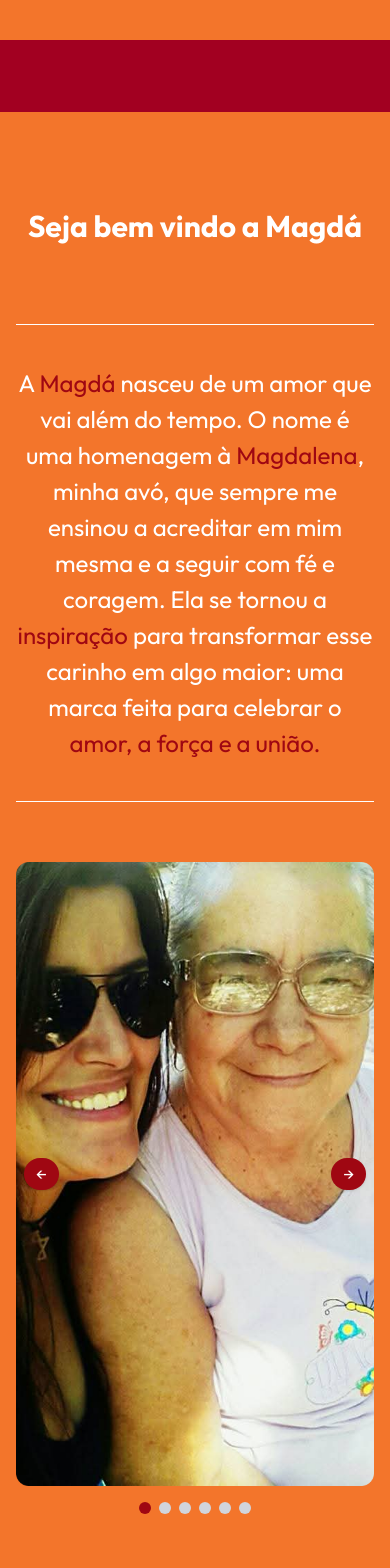
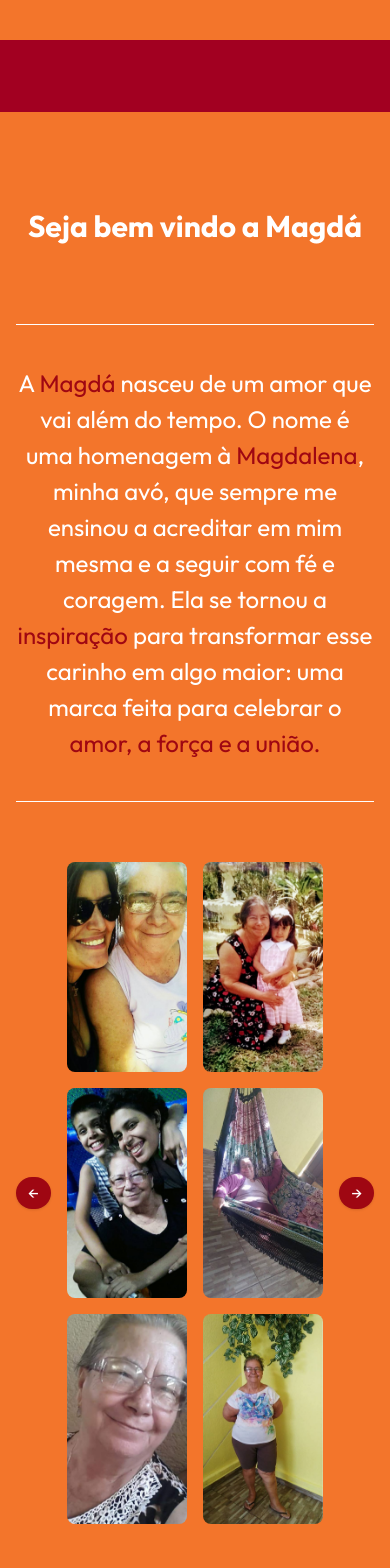
Before and after one commit to magda-earrings/magda-frontend, a Next.js app: page /settings/options/about in a window 390 px wide. Shown: the top 1568 px of the page. Built offline with nearby package versions, Linux system fonts and the light colour scheme; some icons are missing.

Commit message:
feat: enhance Carousel component with FLIP animation and refactor image rotation logic

```diff
--- a/src/app/settings/options/about/page.tsx
+++ b/src/app/settings/options/about/page.tsx
@@ -1,7 +1,7 @@
 "use client";
 
 import Image from "next/image";
-import { useState } from "react";
+import { useRef, useState } from "react";
 
 const carouselImages = [
   "/images/about-us-carrousel-1.png",
@@ -69,45 +69,149 @@ export default function AboutPage() {
 }
 
 function Carousel() {
-  const [current, setCurrent] = useState(0);
+  // Keep an order of indices so we can rotate without changing the source array
+  const [order, setOrder] = useState<number[]>(() =>
+    carouselImages.map((_, i) => i)
+  );
 
-  const prev = () => setCurrent((current - 1 + carouselImages.length) % carouselImages.length);
-  const next = () => setCurrent((current + 1) % carouselImages.length);
+  // Refs for FLIP animation
+  const containerRef = useRef<HTMLDivElement | null>(null);
+  const itemRefs = useRef<Record<number, HTMLDivElement | null>>({});
+  const isAnimatingRef = useRef(false);
+
+  const measurePositions = (list: number[]) => {
+    const map = new Map<number, DOMRect>();
+    list.forEach((idx) => {
+      const el = itemRefs.current[idx];
+      if (el) map.set(idx, el.getBoundingClientRect());
+    });
+    return map;
+  };
+
+  const flipTo = (newOrder: number[]) => {
+    if (isAnimatingRef.current) return;
+    isAnimatingRef.current = true;
+
+    // 1) First: measure current positions
+    const first = measurePositions(order);
+
+    // 2) Apply state change (Last will be after render)
+    setOrder(newOrder);
+
+    // 3) Wait a frame, then measure Last and set Invert transforms
+    requestAnimationFrame(() => {
+      const last = measurePositions(newOrder);
+
+      newOrder.forEach((idx) => {
+        const el = itemRefs.current[idx];
+        if (!el) return;
+        const f = first.get(idx);
+        const l = last.get(idx);
+        if (!f || !l) return;
+        const dx = f.left - l.left;
+        const dy = f.top - l.top;
+
+        // Invert
+        el.style.transform = `translate(${dx}px, ${dy}px)`;
+        el.style.willChange = "transform";
+      });
+
+      // 4) Next frame: play the transition by removing the transform
+      requestAnimationFrame(() => {
+        newOrder.forEach((idx) => {
+          const el = itemRefs.current[idx];
+          if (!el) return;
+          el.style.transition = "transform 350ms ease";
+          el.style.transform = "";
+        });
+
+        const onDone = () => {
+          newOrder.forEach((idx) => {
+            const el = itemRefs.current[idx];
+            if (!el) return;
+            el.style.transition = "";
+            el.style.willChange = "auto";
+          });
+          isAnimatingRef.current = false;
+        };
+
+        // Fallback timeout in case transitionend doesn't fire
+        const timeout = setTimeout(onDone, 400);
+
+        // Clean up on the first transition end
+        const firstEl = itemRefs.current[newOrder[0]];
+        if (firstEl) {
+          const handler = () => {
+            clearTimeout(timeout);
+            firstEl.removeEventListener("transitionend", handler);
+            onDone();
+          };
+          firstEl.addEventListener("transitionend", handler);
+        }
+      });
+    });
+  };
+
+  // Rotate right: last goes to first (previous)
+  const prev = () => {
+    if (order.length === 0 || isAnimatingRef.current) return;
+    const last = order[order.length - 1];
+    const newOrder = [last, ...order.slice(0, -1)];
+    flipTo(newOrder);
+  };
+
+  // Rotate left: first goes to last (next)
+  const next = () => {
+    if (order.length === 0 || isAnimatingRef.current) return;
+    const [first, ...rest] = order;
+    const newOrder = [...rest, first];
+    flipTo(newOrder);
+  };
 
   return (
     <div className="flex flex-col items-center gap-4 my-5">
-      <div className="relative w-full flex justify-center">
-        <Image
-          src={carouselImages[current]}
-          alt={`Magda Brincos ${current + 1}`}
-          width={800}
-          height={600}
-          className="mx-auto rounded-lg"
-        />
+      <div className="flex items-center justify-center gap-4 w-full">
         <button
           onClick={prev}
-          className="absolute left-2 top-1/2 -translate-y-1/2 bg-red-800 text-white px-3 py-1 rounded-full shadow"
+          className="bg-red-800 text-white px-3 py-1 rounded-full shadow"
           aria-label="Anterior"
         >
           &#8592;
         </button>
+
+        <div
+          ref={containerRef}
+          className="grid grid-cols-2 sm:grid-cols-3 md:grid-cols-6 gap-4"
+        >
+          {order.map((idx) => {
+            const src = carouselImages[idx];
+            return (
+              <div
+                key={idx}
+                ref={(el) => {
+                  itemRefs.current[idx] = el;
+                }}
+                className="flex items-center justify-center"
+              >
+                <Image
+                  src={src}
+                  alt={`Magda Brincos ${idx + 1}`}
+                  width={200}
+                  height={0}
+                  className="rounded-lg"
+                />
+              </div>
+            );
+          })}
+        </div>
+
         <button
           onClick={next}
-          className="absolute right-2 top-1/2 -translate-y-1/2 bg-red-800 text-white px-3 py-1 rounded-full shadow"
+          className="bg-red-800 text-white px-3 py-1 rounded-full shadow"
           aria-label="Próximo"
         >
           &#8594;
         </button>
-      </div>
-      <div className="flex gap-2 justify-center">
-        {carouselImages.map((_, idx) => (
-          <button
-            key={idx}
-            className={`w-3 h-3 rounded-full ${idx === current ? "bg-red-800" : "bg-gray-300"}`}
-            onClick={() => setCurrent(idx)}
-            aria-label={`Ir para imagem ${idx + 1}`}
-          />
-        ))}
       </div>
     </div>
   );
```
